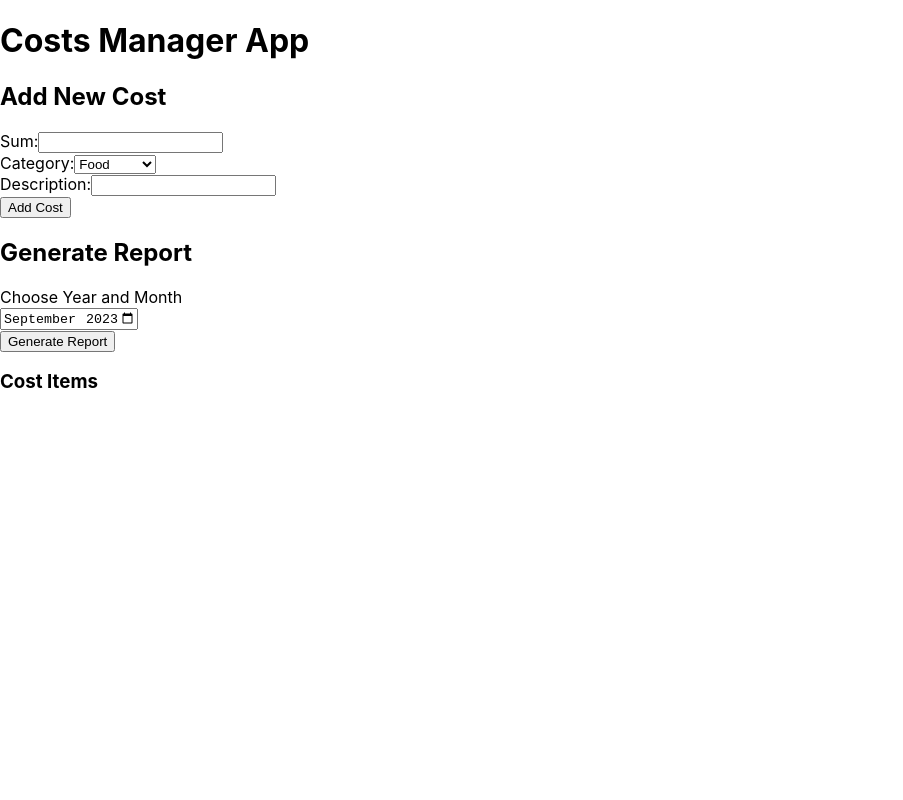
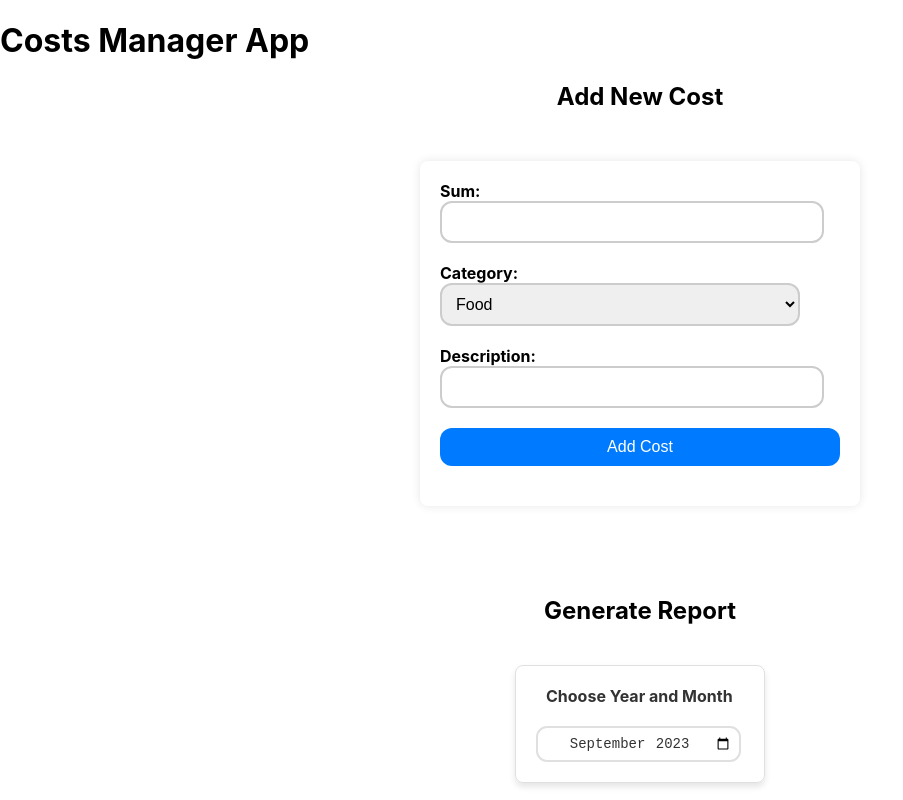
Before and after one commit to LiadArama/Costs-Manager-React, a React (Create React App) app: page / in a window 1280 px wide. Shown: the top 800 px of the page, without its empty margins (0-903 px from the left). Built offline with nearby package versions, Linux system fonts and the light colour scheme.

Commit message:
design added - need to make it prettier.

```diff
--- a/src/components/CostForm.js
+++ b/src/components/CostForm.js
@@ -1,5 +1,6 @@
 import React, { useState } from "react";
 import idb from "../idb";
+import '../componentsStyle/CostsForm.css'
 
 function CostForm() {
   const [sum, setSum] = useState("");
@@ -34,7 +35,7 @@ function CostForm() {
   };
 
   return (
-    <div>
+    <div className='costs-form'>
       <h2>Add New Cost</h2>
       <form onSubmit={handleSubmit}>
         <div>
--- a/src/components/DateForm.js
+++ b/src/components/DateForm.js
@@ -1,5 +1,5 @@
 import React, { useState, useEffect } from "react";
-
+import '../componentsStyle/DateForm.css'
 
 function DateForm({ onSelectedDate }){
     const getCurrentDateLimit = () => {
@@ -23,13 +23,13 @@ function DateForm({ onSelectedDate }){
         onSelectedDate(event.target.value);
     }
 
-    return(
-        <div>
+    return (
+        <div className="date-form-container">
             <label htmlFor="date-range">Choose Year and Month</label>
-            <br/>
-            <input type="month" id="date-range" name="date-range"  onChange={handleDateChange}  min="2020-01" max={maxDateToGet} value={date}/>
+            <input type="month" id="date-range" name="date-range" onChange={handleDateChange} min="2020-01" max={maxDateToGet} value={date} />
         </div>
     );
+
 }
 
 export default DateForm;
--- a/src/components/Report.js
+++ b/src/components/Report.js
@@ -1,7 +1,7 @@
 import React, {useState} from "react";
 import idb from "../idb";
 import DateForm from "./DateForm";
-
+import '../componentsStyle/Report.css';
 async function fetchDataFromIndexedDB(db) {
   try {
     return await idb.getAllCosts(db);
@@ -47,12 +47,13 @@ function Report() {
   };
 
   return (
-    <div>
+    <div className="container">
       <h2>Generate Report</h2>
       <DateForm onSelectedDate={handleSelectedDate} />
       <button onClick={handleGenerateReport}>Generate Report</button>
       <div>
-        <h3>Cost Items</h3>
+        <br/><br/>
+        <h3>Report</h3>
         <ul>
           {reportData.map((costItem, index) => (
             <li key={index}>
--- /dev/null
+++ b/src/componentsStyle/CostsForm.css
@@ -0,0 +1,56 @@
+div {
+    box-sizing: border-box;
+}
+
+/* Form container styling */
+form {
+    max-width: 400px;
+    margin: 50px auto;
+    padding: 20px;
+    background-color: #fff;
+    box-shadow: 0 0 10px rgba(0, 0, 0, 0.1);
+    border-radius: 8px;
+}
+
+h2 {
+    text-align: center;
+    margin-bottom: 20px;
+}
+
+/* Form fields styling */
+form div {
+    margin-bottom: 20px;
+}
+
+label {
+    display: block;
+    margin-bottom: 8px;
+    font-weight: bold;
+}
+
+input[type="number"],
+input[type="text"],
+select {
+    width: 90%;
+    padding: 10px;
+    border: 2px solid #ccc;
+    border-radius: 12px;
+    font-size: 16px;
+}
+
+.costs-form button {
+    display: block;
+    width: 100%;
+    padding: 10px 15px;
+    background-color: #007BFF;
+    color: #fff;
+    border: none;
+    border-radius: 12px;
+    font-size: 16px;
+    cursor: pointer;
+    transition: background-color 0.3s ease;
+}
+
+.costs-form button:hover {
+    background-color: #0056b3;
+}
--- /dev/null
+++ b/src/componentsStyle/DateForm.css
@@ -0,0 +1,108 @@
+.date-form-container {
+    display: flex;
+    flex-direction: column;
+    align-items: start;
+    padding: 20px;
+    border: 1px solid #e0e0e0;
+    border-radius: 8px;
+    width: 250px;
+    margin: 20px auto;
+    box-shadow: 0 4px 6px rgba(0, 0, 0, 0.1);
+}
+
+.date-form-container label {
+    font-size: 16px;
+    margin-bottom: 20px;
+    margin-left: 10px;
+    color: #333;
+}
+
+.date-form-container input {
+    width: 90%;
+    position: relative;
+    padding: 7px;
+    border: 2px solid #e0e0e0;
+    border-radius: 11px;
+    font-size: 14px;
+    color: #333;
+    outline: none;
+    transition: border-color 0.3s ease;
+    text-align: center;
+}
+
+.date-form-container input:focus {
+    border-color: #4CAF50;
+}
+
+
+
+/*.date-form-container {*/
+/*    padding: 0;*/
+/*    margin: 0;*/
+/*    display: flex;*/
+/*    flex-direction: column;*/
+/*    align-items: center; !* This will center the child items horizontally since the direction is column *!*/
+/*}*/
+
+/*.date-form-container label {*/
+/*    margin-bottom: 10px;*/
+/*    font-size: 16px;*/
+/*    color: #333;*/
+/*}*/
+
+/*.date-form-container input {*/
+/*    width: 100%;*/
+/*    max-width: 250px; !* You can adjust this value based on your design needs *!*/
+/*    padding: 7px;*/
+/*    border: 2px solid #e0e0e0;*/
+/*    border-radius: 11px;*/
+/*    font-size: 14px;*/
+/*    color: #333;*/
+/*    outline: none;*/
+/*    transition: border-color 0.3s ease;*/
+/*    margin: 0 auto; !* This will center the input *!*/
+/*    display: block; !* This ensures the input takes up the full width of its container *!*/
+/*}*/
+
+/*.date-form-container input:hover {*/
+/*    border-color: #007BFF;*/
+/*}*/
+
+/* DateForm.css */
+
+/*.date-form-container {*/
+/*    padding: 20px; !* Add padding to give space inside the box *!*/
+/*    margin: 20px 0; !* Add margin to give space outside the box *!*/
+/*    display: flex;*/
+/*    flex-direction: column;*/
+/*    align-items: center;*/
+/*    border: 1px solid #e0e0e0; !* Add a border for the box *!*/
+/*    border-radius: 12px; !* Rounded corners for the box *!*/
+/*    box-shadow: 0 2px 5px rgba(0, 0, 0, 0.1); !* A subtle shadow for depth *!*/
+/*    width: fit-content; !* Makes the box only as wide as its content *!*/
+/*    background-color: #f9f9f9; !* A light background color for the box *!*/
+/*}*/
+
+/*.date-form-container label {*/
+/*    margin-bottom: 10px;*/
+/*    font-size: 16px;*/
+/*    color: #333;*/
+/*}*/
+
+/*.date-form-container input {*/
+/*    width: 100%;*/
+/*    max-width: 250px;*/
+/*    padding: 7px;*/
+/*    border: 2px solid #e0e0e0;*/
+/*    border-radius: 11px;*/
+/*    font-size: 14px;*/
+/*    color: #333;*/
+/*    outline: none;*/
+/*    transition: border-color 0.3s ease;*/
+/*    margin: 0 auto;*/
+/*    display: block;*/
+/*}*/
+
+/*.date-form-container input:hover {*/
+/*    border-color: #007BFF;*/
+/*}*/
--- /dev/null
+++ b/src/componentsStyle/Report.css
@@ -0,0 +1,92 @@
+.container {
+    display: flex;
+    flex-direction: column;
+    align-items: center;
+    padding: 20px;
+}
+
+
+button {
+    background-color: #007BFF;
+    color: white;
+    padding: 10px 20px;
+    border: none;
+    border-radius: 5px;
+    cursor: pointer;
+    transition: background-color 0.3s ease;
+    margin-top: 10px;
+}
+
+button:hover {
+    background-color: #0056b3;
+}
+.container h3 {
+    margin-top: 20px;
+    border-bottom: 2px solid #e0e0e0;
+    padding-bottom: 10px;
+}
+
+ul {
+    list-style-type: none;
+    padding-left: 0;
+}
+
+li {
+    background-color: #f7f7f7;
+    padding: 10px;
+    border: 1px solid #e0e0e0;
+    border-radius: 5px;
+    margin-top: 10px;
+    position: relative;
+}
+
+li button {
+    position: absolute;
+    top: 10px;
+    right: 10px;
+    background-color: #dc3545;
+    border: none;
+    padding: 5px 10px;
+    border-radius: 5px;
+    cursor: pointer;
+    transition: background-color 0.3s ease;
+}
+
+li button:hover {
+    background-color: #b02a37;
+}
+h3 {
+    margin-top: 20px;
+    border-bottom: 2px solid #e0e0e0;
+    padding-bottom: 10px;
+}
+
+ul {
+    list-style-type: none;
+    padding-left: 0;
+}
+
+li {
+    background-color: #f7f7f7;
+    padding: 10px;
+    border: 1px solid #e0e0e0;
+    border-radius: 10px;
+    margin-top: 50px;
+    position: relative;
+}
+
+li button {
+    position: absolute;
+    top: 41px;
+    right: 231px;
+    background-color: #dc3545;
+    border: none;
+    padding: 5px 10px;
+    border-radius: 5px;
+    cursor: pointer;
+    transition: background-color 0.3s ease;
+}
+
+li button:hover {
+    background-color: #b02a37;
+}
```
